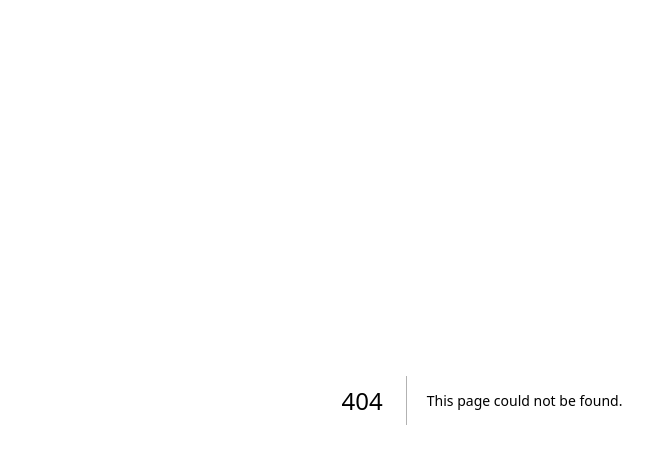
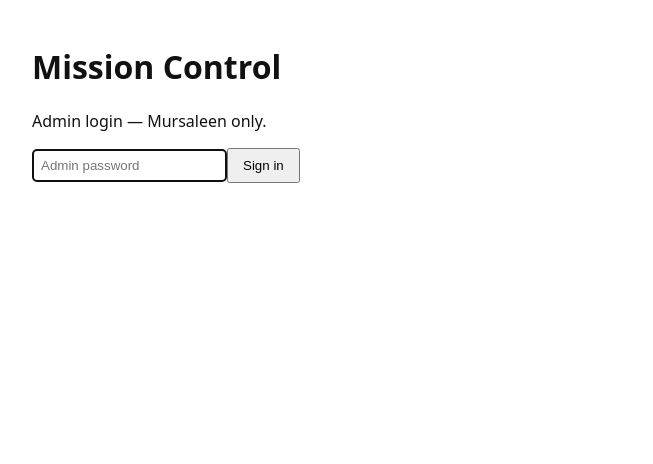
Before and after one commit to Mursaleen00/creativehub-admin, a Next.js app: page /login in a window 1280 px wide. Before the commit this address had no page. Shown: the top 464 px of the page, without its empty margins (158-811 px from the left). Built offline with nearby package versions, Linux system fonts and the light colour scheme.

Commit message:
feat: Mission Control admin UI — app/login/page.tsx

```diff
--- /dev/null
+++ b/app/login/page.tsx
@@ -0,0 +1,11 @@
+'use client';
+import { useState } from 'react';
+export default function Login() {
+  const [pw, setPw] = useState(''); const [err, setErr] = useState('');
+  async function submit(e: React.FormEvent) {
+    e.preventDefault();
+    const r = await fetch('/api/auth/login', { method: 'POST', headers: { 'Content-Type': 'application/json' }, body: JSON.stringify({ password: pw }) });
+    if (r.ok) window.location.href = '/admin'; else setErr('Wrong password.');
+  }
+  return (<main className="wrap"><h1>Mission Control</h1><p>Admin login — Mursaleen only.</p><form onSubmit={submit}><input type="password" value={pw} onChange={e => setPw(e.target.value)} placeholder="Admin password" autoFocus /><button>Sign in</button>{err && <p className="err">{err}</p>}</form></main>);
+}
```
